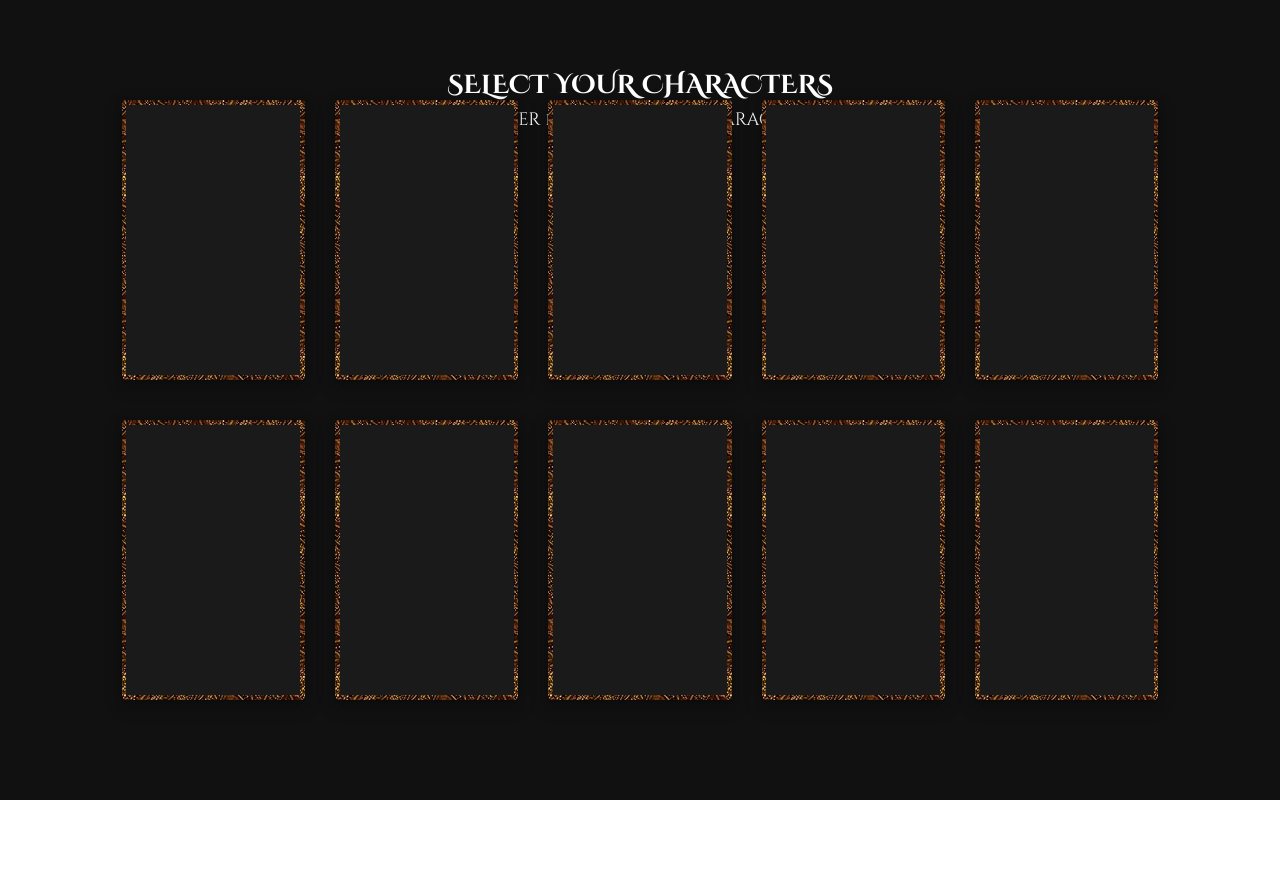
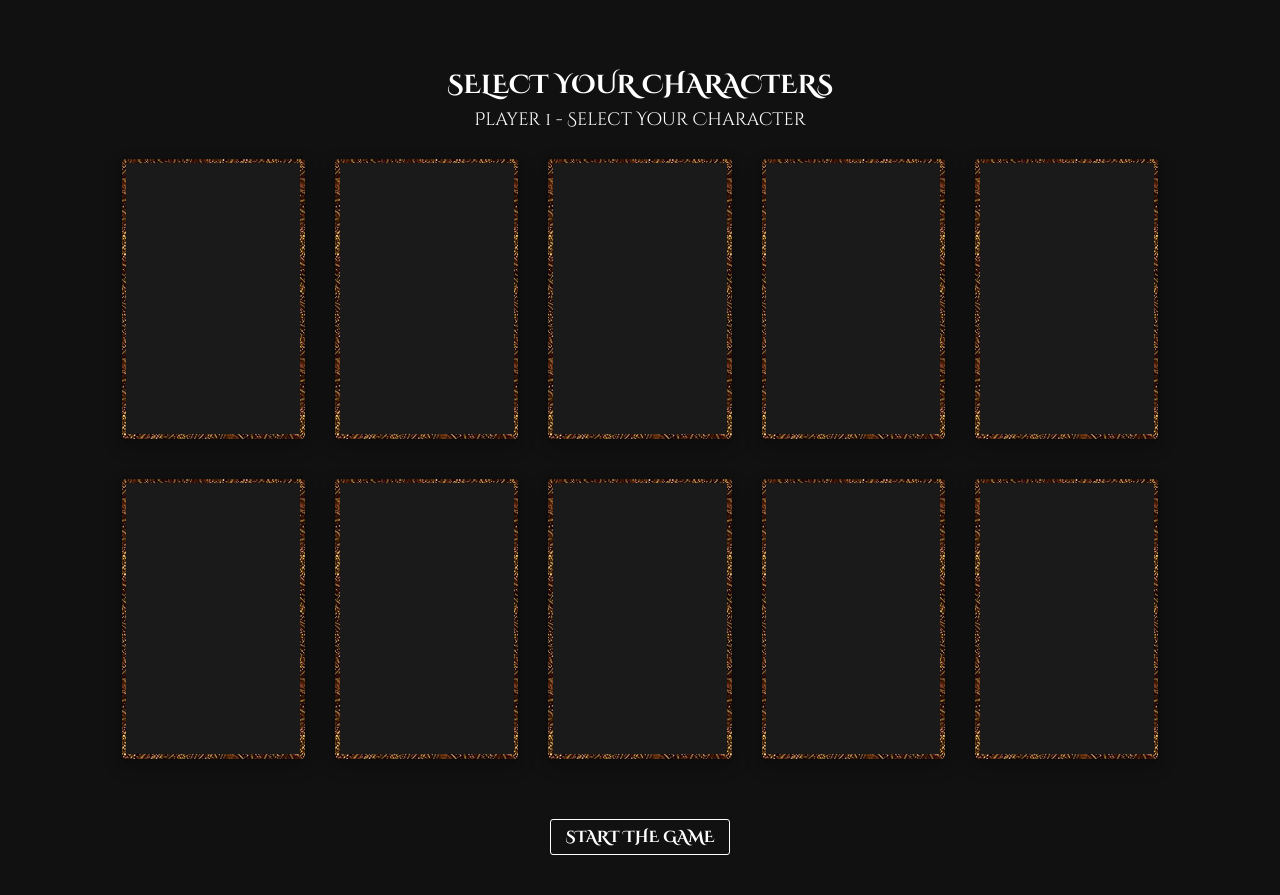
Before and after one commit to Lorqe/Semester-Project-2, a plain HTML site: page index.html in a window 1280 px wide. Before the commit the page ends 800 px from the top, so only its background shows below. Drawn offline with nearby package versions, Linux system fonts and the light colour scheme; no server answers.

Commit message:
Player instructions added

```diff
--- a/css/style.css
+++ b/css/style.css
@@ -6,12 +6,6 @@
     min-height: 100vh;
     position: relative;
     padding-top: 70px;
-}
-
-.container-fluid {
-        position: absolute;
-        top: 50%;
-        transform: translateY(-50%);
 }
 
 .card {
@@ -77,6 +71,21 @@
     transform: translateX(-50%);
 }
 
+.startBtn {
+    border: 1px solid #fff;
+    border-radius: 3px;
+    background: transparent;
+    color: #fff;
+    font-family: Cinzel Decorative;
+    font-weight: 600;
+    padding: 5px 15px;
+}
+
+.center {
+    text-align: center;
+    padding: 40px 0;
+}
+
 .selectBtn:hover {
     background: #fff;
     color: #1a1a1a;
--- a/index.html
+++ b/index.html
@@ -31,7 +31,7 @@
                 <div class="row">
                     <div class="col-sm-12">
                         <h1 class="title">SELECT YOUR CHARACTERS</h1>
-                        <h4 class="title title__desc">Player <span id="playerNum">1</span> - Select Your Character</h4>
+                        <h4 class="title title__desc" id="playerInstruction">Player <span id="playerNum">1</span> - Select Your Character</h4>
                     </div>
                 </div>
             </div>
@@ -110,6 +110,14 @@
                 </div>
             </div>
 
+            <div class="container">
+                <div class="row">
+                    <div class="col-sm-12 center">
+                        <button class="startBtn" onclick="startGame();">START THE GAME</button>
+                    </div>
+                </div>
+            </div>
+
         </main>
 
         <footer>
--- a/js/characters.js
+++ b/js/characters.js
@@ -32,16 +32,20 @@ request.onload = function() {
                 selectBtn.classList.add("selectBtn");
                 selectBtn.value = data[i].name;
                 var p = 1;
+                var pHolder = document.getElementById("playerNum");
+                var instructions = document.getElementById("playerInstruction");
                 selectBtn.onclick = function() {
 
                     if(p === 1) {
                         this.innerHTML = "selected";
                         console.log("Player " + p + " has selected: " + this.value);
                         p++;
+                        pHolder.innerHTML = p;
                     } else if(p === 2) {
                         this.innerHTML = "selected";
                         console.log("Player " + p + " has selected: " + this.value);
                         p++;
+                        instructions.innerHTML = "You Can Now Start The Game";
                     } else if (p > 2) {
 
                     }
```
